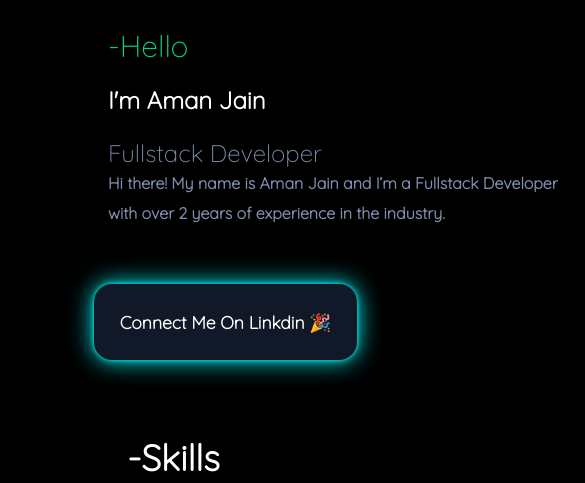
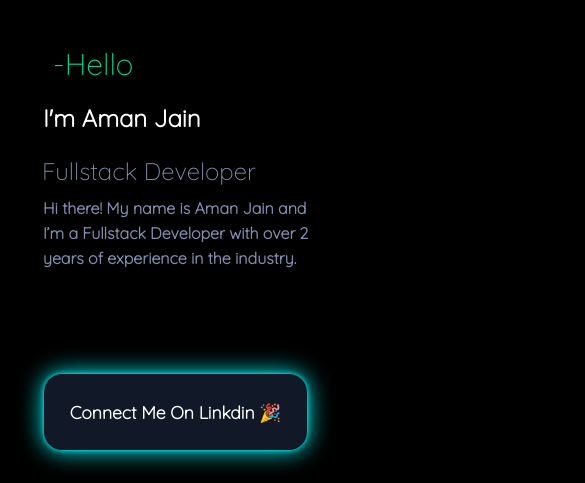
Before and after one commit to arihantcodes/jainaman, a plain HTML site: page index.html in a window 390 px wide. Shown: the part 400-883 px from the top of the page, 585 px wide, since content can reach past the window. Drawn offline with Linux system fonts and the light colour scheme.

Commit message:
Add files via upload

```diff
--- a/style.css
+++ b/style.css
@@ -95,6 +95,7 @@ body {
   font-weight: 400;
 }
 #aboutme {
+  /* width: 10vw; */
   color: #808dad;
   line-height: 30px;
   margin-left: 120px;
@@ -702,11 +703,18 @@ button {
 }
 
 @media only screen and (max-width: 1000px) {
+  body{
+    width: 80vw;
+  }
+  .herocontent{
+    width: 300px;
+  }
   .nav {
     display: block;
     margin-left: 20%;
   }
   .navitem {
+    gap: 50px;
     flex-direction: column;
     margin-left: 79%;
     /* overflow-y: hidden; */
@@ -752,12 +760,31 @@ button {
   .burger {
     display: block;
   }
+  #aboutme{
+    width: 70vw;
+    margin-left:55px;
+    line-height: 25px;
+    margin-top: 10px;
+  }
+  .mt4{
+    margin-left: 54px;
+  }
+  .hel{
+    margin-left: 65px;
+  }
+  .mt2{
+    margin-left: 55px;
+  }
+  form{
+    width: 370px;
+    margin-left: 10px;
+  }
 
   .v-class {
     opacity: 0;
   }
   .linkdin {
-    margin-left: -50px;
+    margin-left: -22px;
   }
   .col-lg-4{
     margin-top: 0;
@@ -766,6 +793,9 @@ button {
   .col-lg-5{
     margin-top: 0;
     margin-left: 0;
+  }
+  .foot{
+    margin-left: 23px;
   }
 
 }
```
